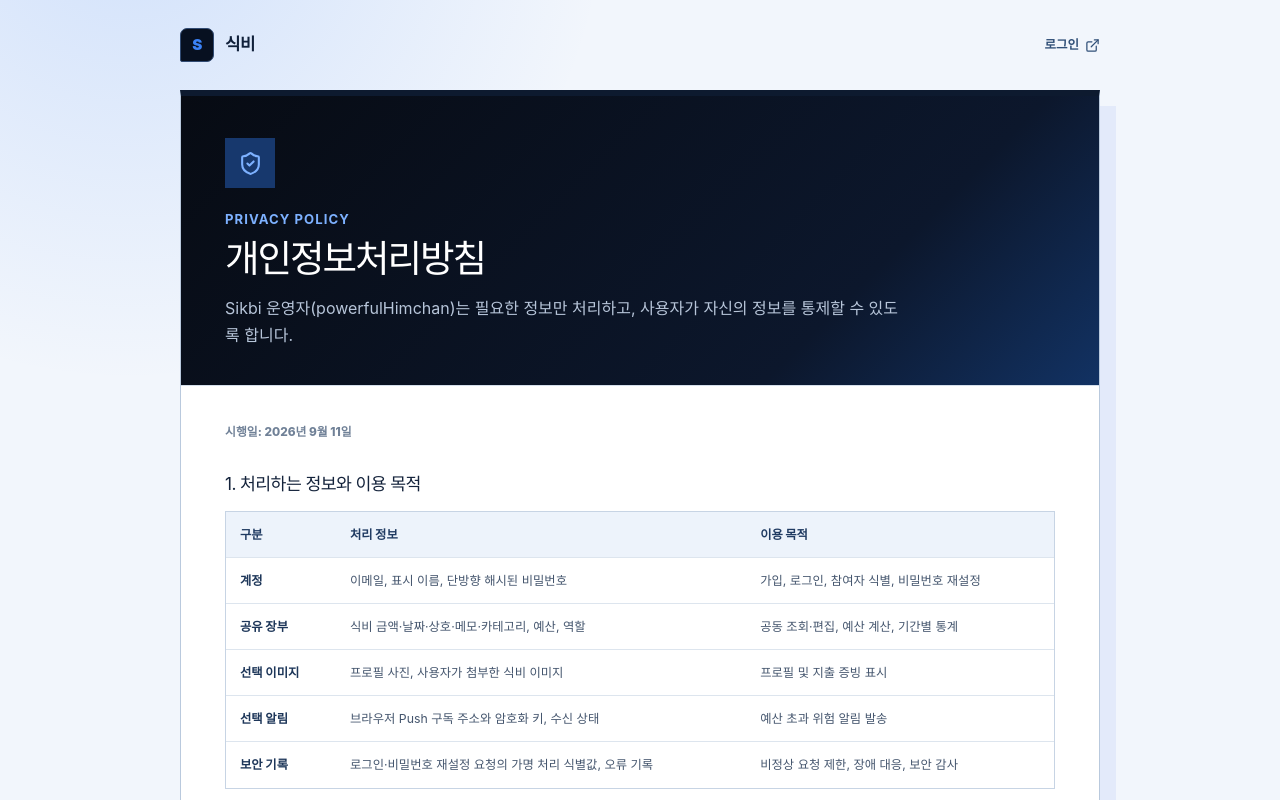
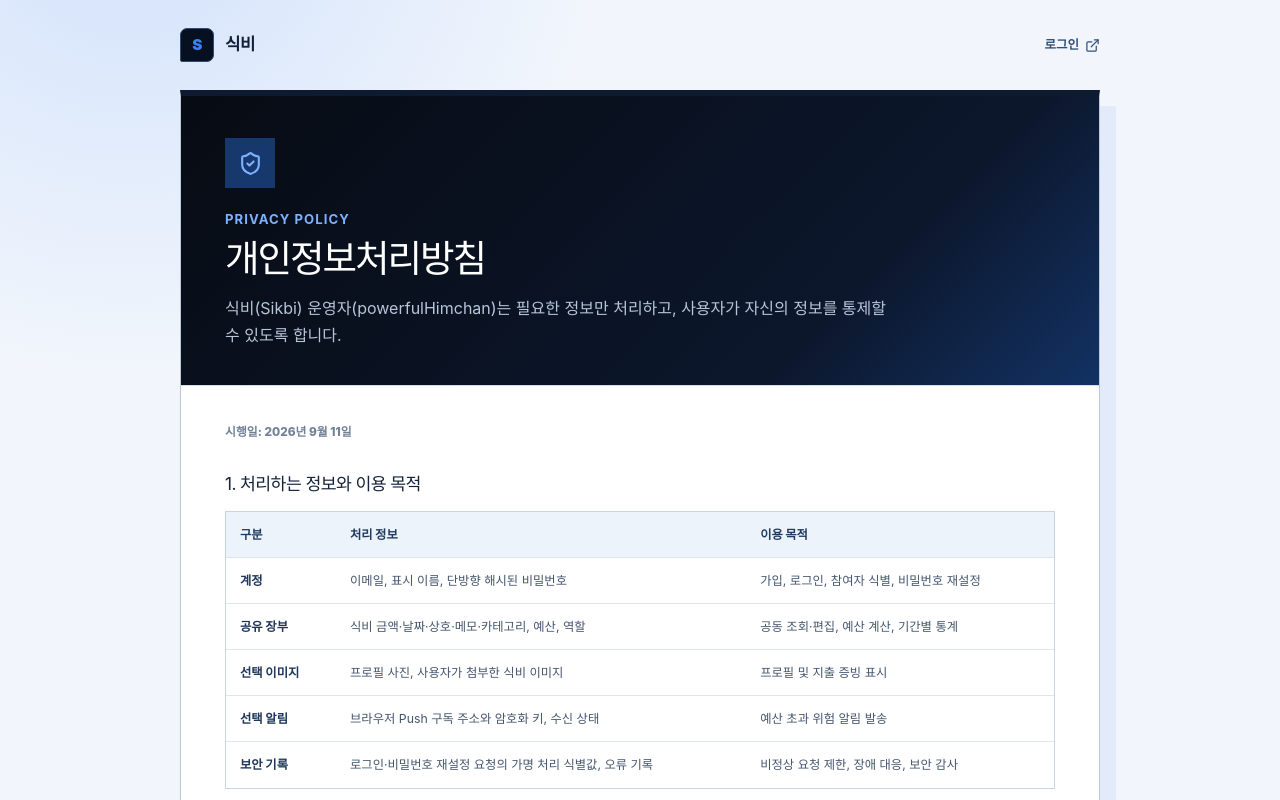
Before and after one commit to powerfulHimchan/MealBudgetDiet, a Next.js app in the folder frontend/: page /privacy in a window 1280 px wide. Shown: the top 800 px of the page. Built offline with nearby package versions, Linux system fonts and the light colour scheme.

Commit message:
fix: keep repository link and user-facing Korean title

```diff
--- a/frontend/src/app/privacy/page.tsx
+++ b/frontend/src/app/privacy/page.tsx
@@ -3,14 +3,14 @@ import Link from "next/link";
 import { PublicDocument } from "../public-document";
 
 export const metadata: Metadata = {
-  title: "개인정보처리방침 | Sikbi",
-  description: "Sikbi의 개인정보 수집, 이용, 보관 및 삭제 방침입니다.",
+  title: "개인정보처리방침 | 식비",
+  description: "식비(Sikbi)의 개인정보 수집, 이용, 보관 및 삭제 방침입니다.",
 };
 
 export default function PrivacyPage() {
   return (
     <PublicDocument
-      description="Sikbi 운영자(powerfulHimchan)는 필요한 정보만 처리하고, 사용자가 자신의 정보를 통제할 수 있도록 합니다."
+      description="식비(Sikbi) 운영자(powerfulHimchan)는 필요한 정보만 처리하고, 사용자가 자신의 정보를 통제할 수 있도록 합니다."
       eyebrow="PRIVACY POLICY"
       title="개인정보처리방침"
     >
@@ -63,7 +63,7 @@ export default function PrivacyPage() {
 
       <section>
         <h2>6. 문의</h2>
-        <p>개인정보 또는 계정 삭제 문의는 <a href="https://github.com/powerfulHimchan/Sikbi/issues">Sikbi GitHub 이슈</a>를 이용해 주세요. 공개 이슈에는 비밀번호, 초대 코드, 영수증 이미지 등 민감한 정보를 작성하지 마세요.</p>
+        <p>개인정보 또는 계정 삭제 문의는 <a href="https://github.com/powerfulHimchan/MealBudgetDiet/issues">Sikbi GitHub 이슈</a>를 이용해 주세요. 공개 이슈에는 비밀번호, 초대 코드, 영수증 이미지 등 민감한 정보를 작성하지 마세요.</p>
       </section>
 
       <aside className="public-document-notice">
```
